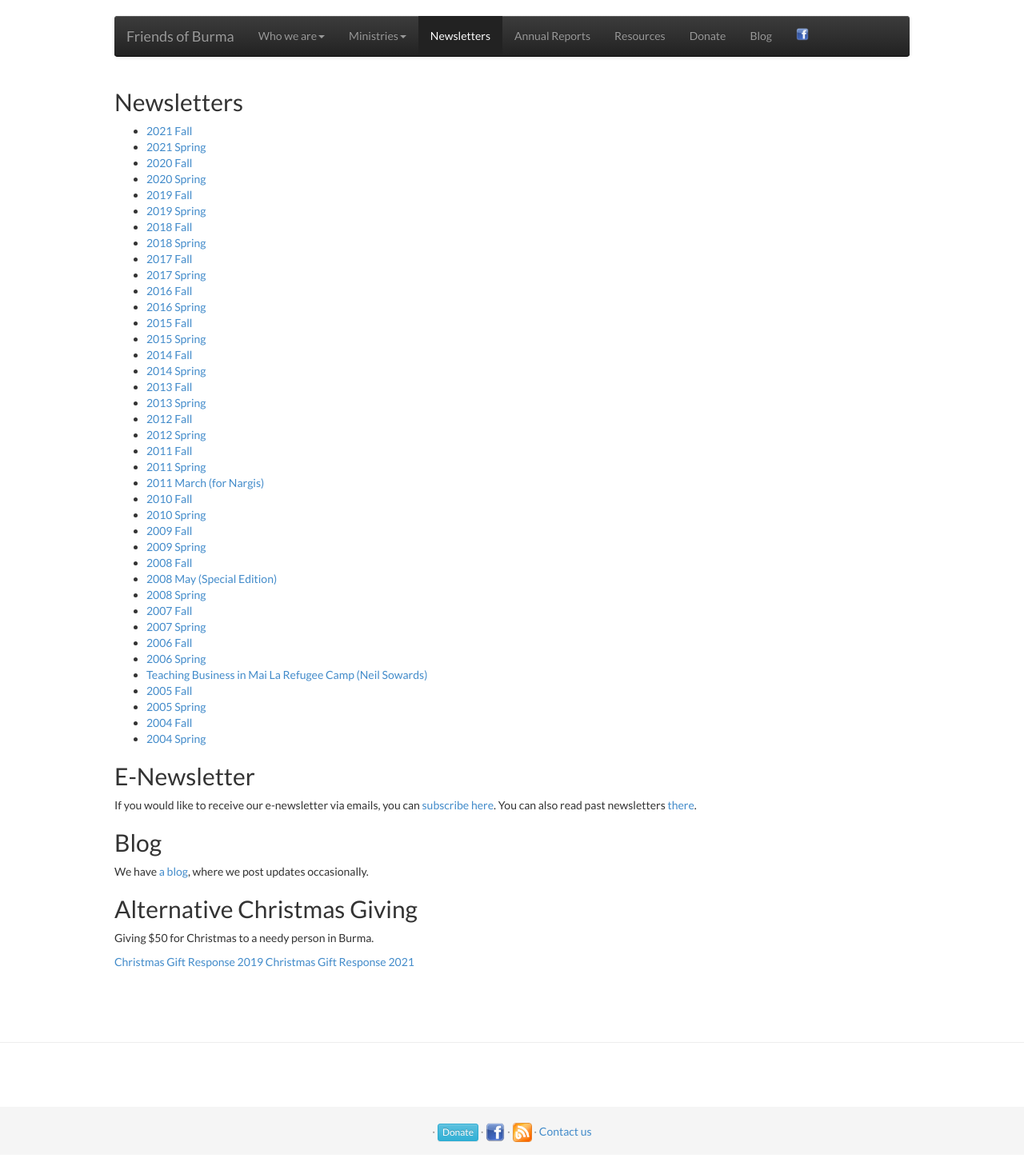
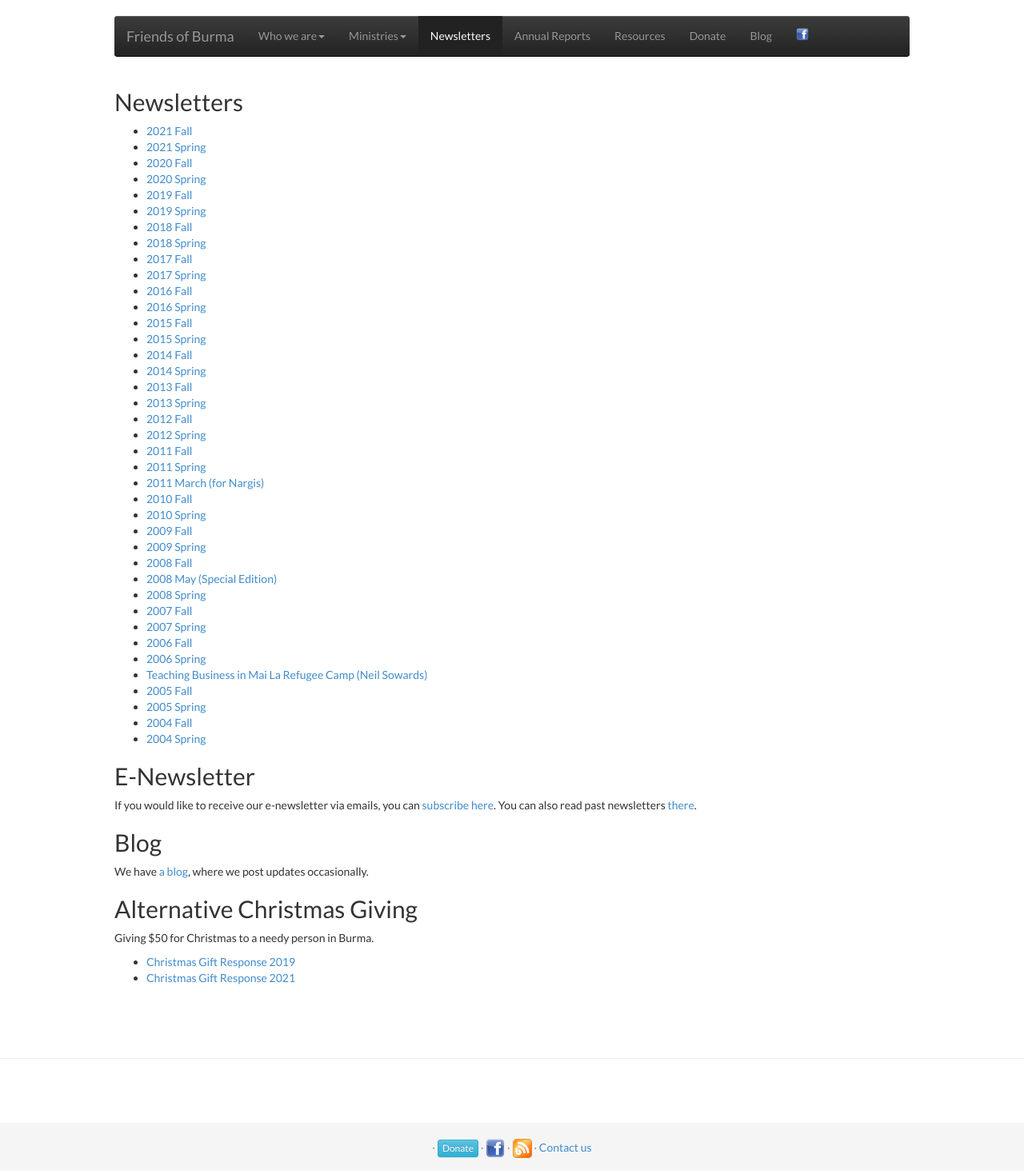
Before and after one commit to friendsofburma/friendsofburma.github.io, a Jekyll site: the page built from _pages/newsletter.md, in a window 1280 px wide. Shown: the whole page at 80% size. Built offline with Jekyll 4.4.1, drawn with Linux system fonts in a browser that asks for light colours.

```diff
--- a/_pages/newsletter.md
+++ b/_pages/newsletter.md
@@ -64,5 +64,5 @@ We have [a blog](http://blog.friendsofburma.org), where we post updates occasion
 
 Giving \$50 for Christmas to a needy person in Burma.
 
-[Christmas Gift Response 2019](https://docs.google.com/document/d/1qv1u6RICahjZyoD0glVRTPtmlwbTnihRcLVY3wV7u3k/edit?usp=sharing)
-[Christmas Gift Response 2021](https://docs.google.com/document/d/1spaDD8OIFTpFMeAZu5cC3FLGHvBDFUiwbP3jDP0ZSLY/edit?usp=sharing)
+- [Christmas Gift Response 2019](https://docs.google.com/document/d/1qv1u6RICahjZyoD0glVRTPtmlwbTnihRcLVY3wV7u3k/edit?usp=sharing)
+- [Christmas Gift Response 2021](https://docs.google.com/document/d/1spaDD8OIFTpFMeAZu5cC3FLGHvBDFUiwbP3jDP0ZSLY/edit?usp=sharing)
```
